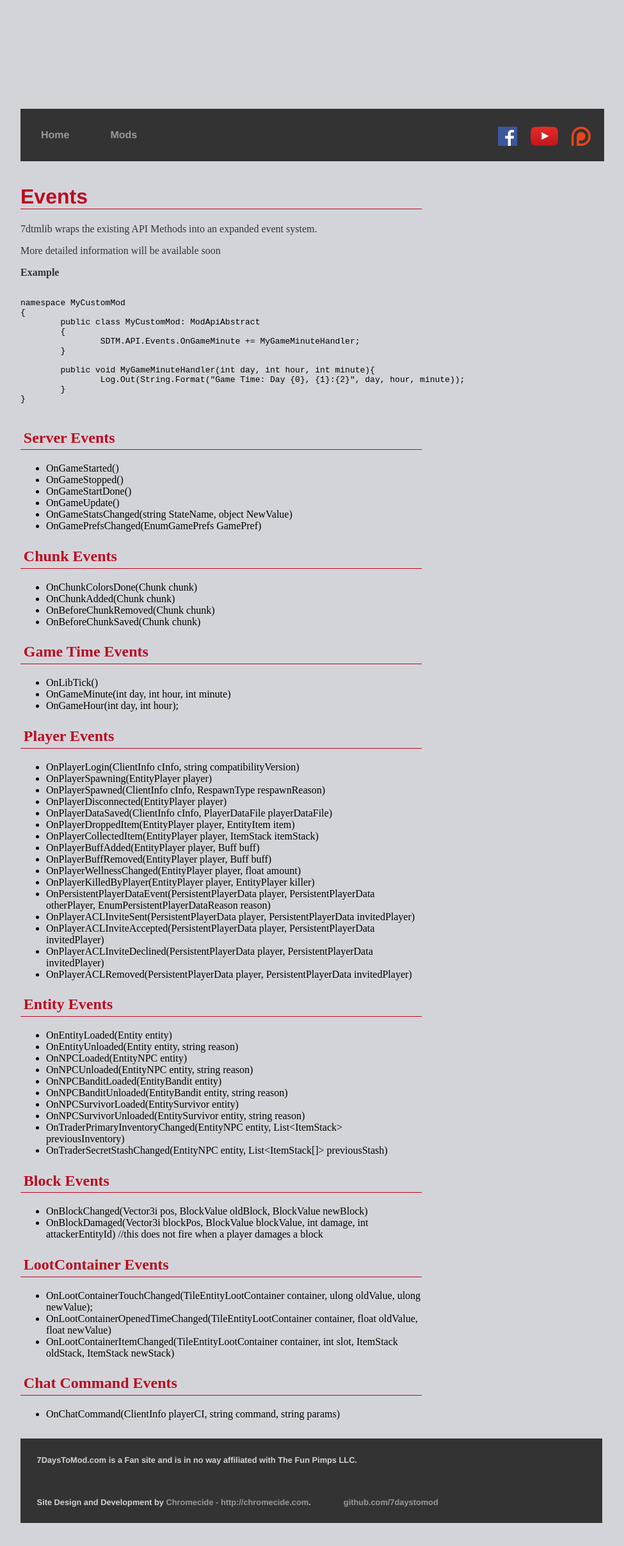
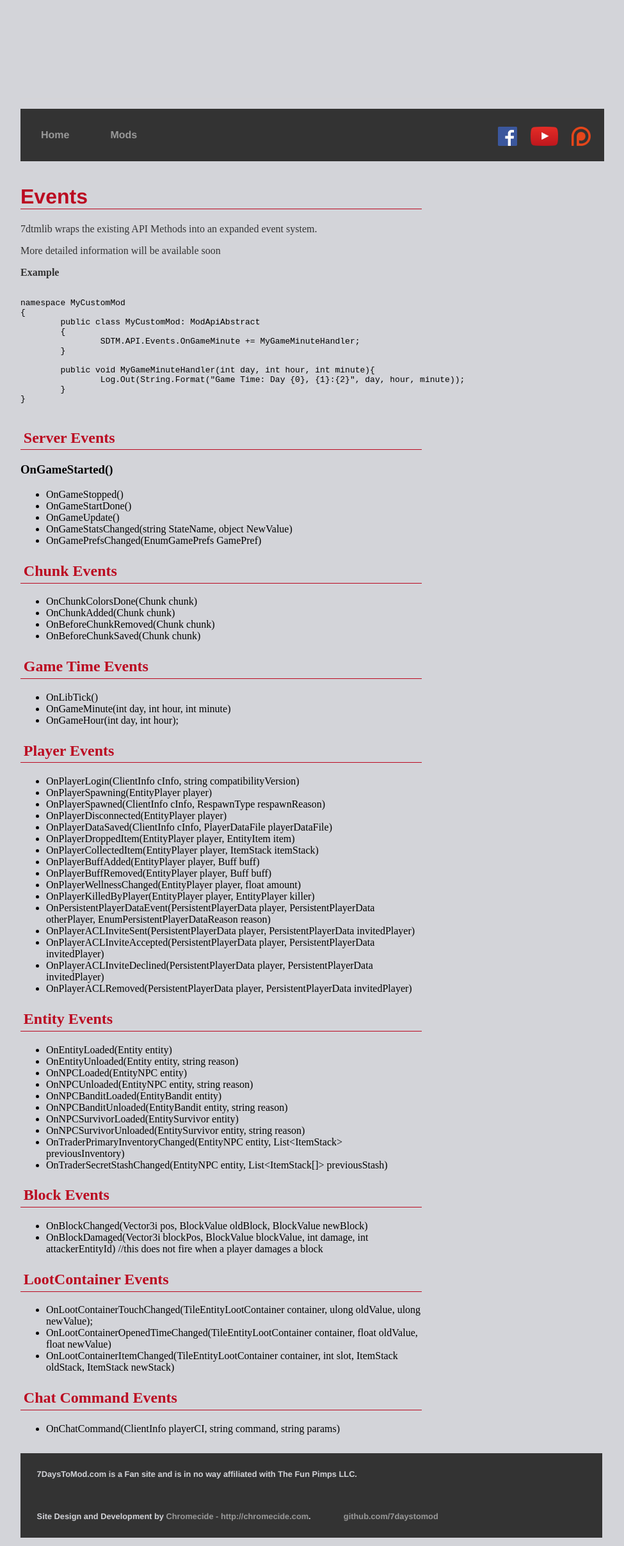
Before and after one commit to 7DaysToMod/7daystomod.github.io, a Jekyll site: the page built from mods/7dtmlib/docs/events/index.md, in a window 1280 px wide. Shown: the whole page at 64% size, without its empty margins (160-1135 px from the left). Built offline with Jekyll 4.4.1, drawn with Linux system fonts in a browser that asks for light colours; before the commit the page ends 2393 px from its top, so only the background shows below that.

````diff
--- a/mods/7dtmlib/docs/events/index.md
+++ b/mods/7dtmlib/docs/events/index.md
@@ -28,7 +28,8 @@ namespace MyCustomMod
 ```
 
 ## Server Events
-- OnGameStarted()
+
+### OnGameStarted()
 - OnGameStopped()
 - OnGameStartDone()
 - OnGameUpdate()
````
